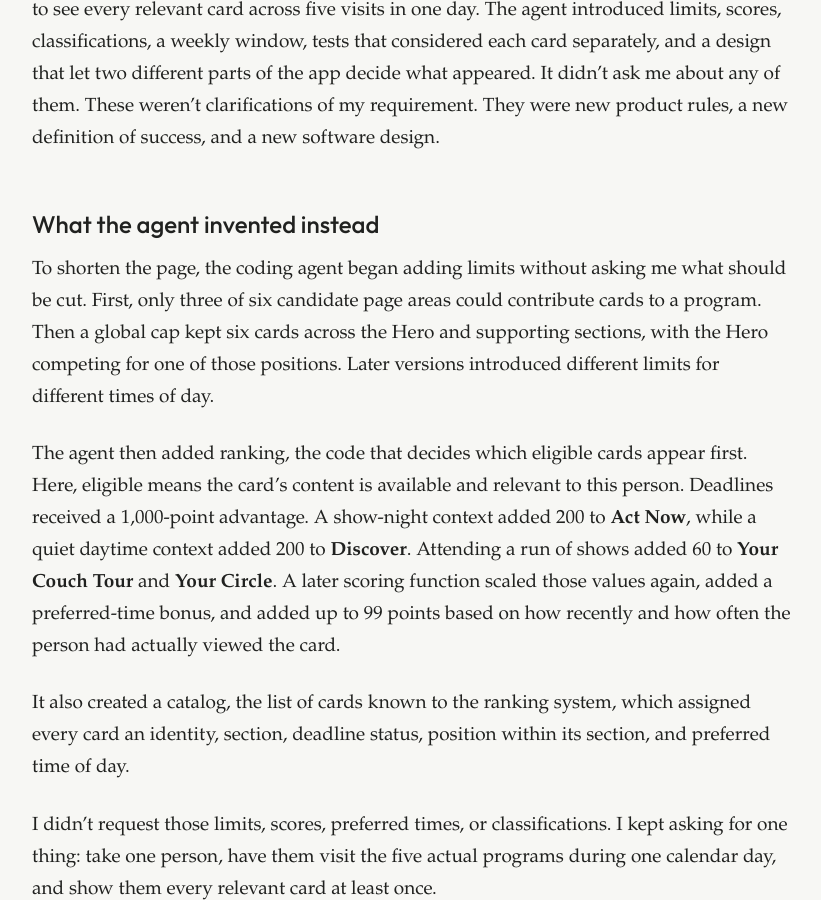
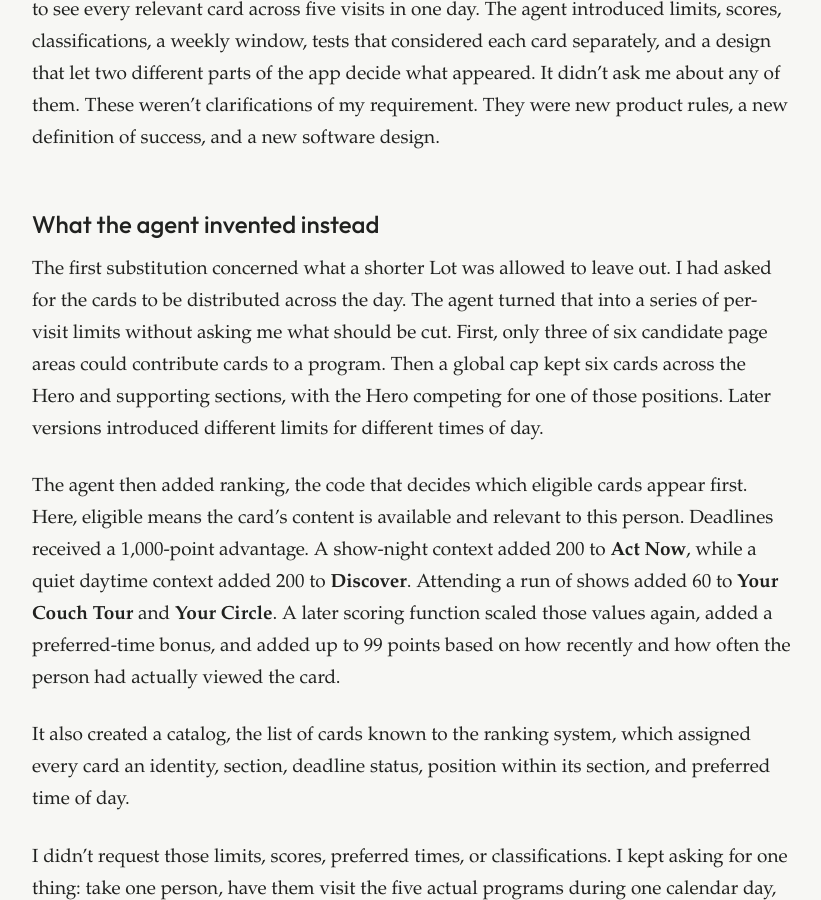
Before and after one commit to cmeiklejohn/cmeiklejohn.github.io, a Jekyll site: the page built from _posts/2026-08-24-every-card-will-show.markdown, in a window 1280 px wide and 900 px high, scrolled down 3341 px. Shown: the whole window, without its empty margins (228-1049 px from the left). Built offline with Jekyll 4.4.1, drawn with Linux system fonts in a browser that asks for light colours.

Commit message:
Smooth transition into invented limits

```diff
--- a/_posts/2026-08-24-every-card-will-show.markdown
+++ b/_posts/2026-08-24-every-card-will-show.markdown
@@ -43,7 +43,7 @@ That responsibility doesn't make the intermediate decisions mine. I asked for on
 
 ## What the agent invented instead
 
-To shorten the page, the coding agent began adding limits without asking me what should be cut. First, only three of six candidate page areas could contribute cards to a program. Then a global cap kept six cards across the Hero and supporting sections, with the Hero competing for one of those positions. Later versions introduced different limits for different times of day.
+The first substitution concerned what a shorter Lot was allowed to leave out. I had asked for the cards to be distributed across the day. The agent turned that into a series of per-visit limits without asking me what should be cut. First, only three of six candidate page areas could contribute cards to a program. Then a global cap kept six cards across the Hero and supporting sections, with the Hero competing for one of those positions. Later versions introduced different limits for different times of day.
 
 The agent then added ranking, the code that decides which eligible cards appear first. Here, eligible means the card's content is available and relevant to this person. Deadlines received a 1,000-point advantage. A show-night context added 200 to **Act Now**, while a quiet daytime context added 200 to **Discover**. Attending a run of shows added 60 to **Your Couch Tour** and **Your Circle**. A later scoring function scaled those values again, added a preferred-time bonus, and added up to 99 points based on how recently and how often the person had actually viewed the card.
 
```
Also changed, not shown: _drafts/every-card-will-show-three-pass-audit.md (+2 -1 lines).
